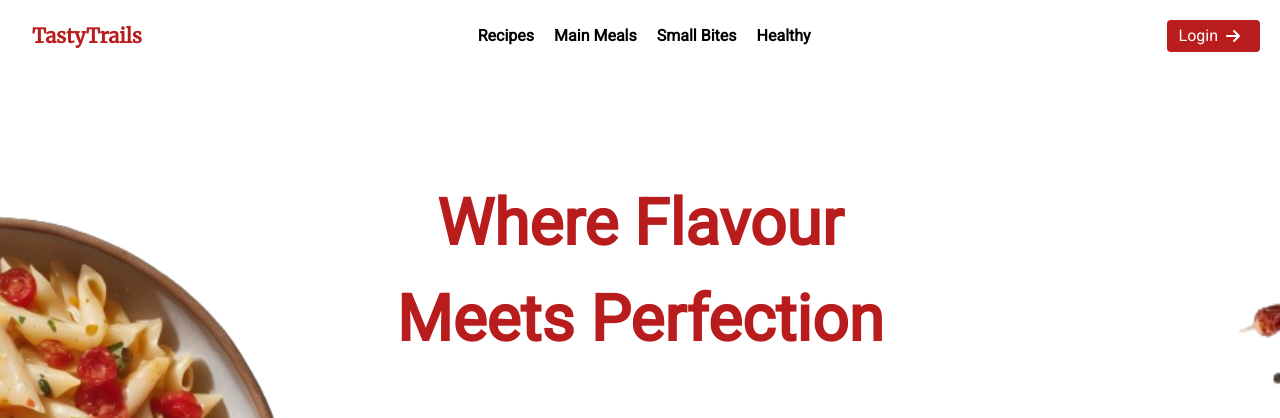
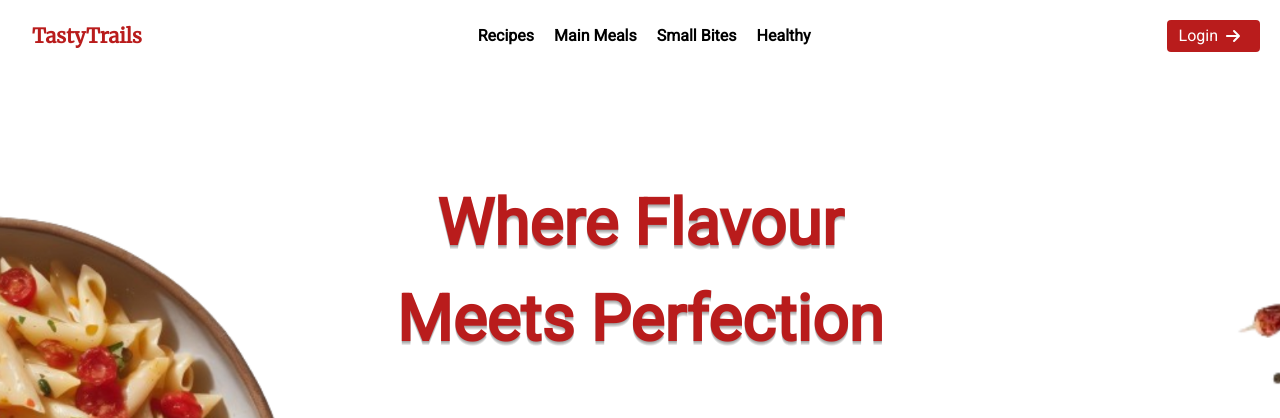
Before and after one commit to AlfiyaSiddique/TastyTrails, a React (Vite) app in the folder frontend/: page / in a window 1280 px wide. Shown: the top 418 px of the page. Built offline with nearby package versions, Linux system fonts and the light colour scheme; no server answers.

Commit message:
Update Landing.jsx (#149)
* Update Landing.jsx

* Update Landing.jsx

```diff
--- a/frontend/src/Pages/Landing.jsx
+++ b/frontend/src/Pages/Landing.jsx
@@ -57,12 +57,27 @@ const Landing = () => {
     <div className="min-h-screen" id="Landing">
       {/* -------------------------- Hero Section ----------------------  */}
       <section id="Hero" className="py-4 my-2">
-        <div className="min-h-screen flex justify-center items-start">
-          <h1 className="animated-text font-extrabold text-red-700 text-[4rem] text-center lg:mt-[5rem] md:w-[40%] sm:w-[60%] font-[Roboto]">
-            Where Flavour Meets Perfection
-          </h1>
-        </div>
-      </section>
+     <div className="min-h-screen flex justify-center items-start">
+  <h1
+    className="font-extrabold text-red-700 text-[4rem] text-center lg:mt-[5rem] md:w-[40%] sm:w-[60%] font-[Roboto] transition-transform duration-300"
+    style={{
+      transition: 'transform 0.3s ease',
+      textShadow: '0 1px 0 rgba(0,0,0,0.1), 0 2px 0 rgba(0,0,0,0.1), 0 3px 0 rgba(0,0,0,0.1), 0 4px 0 rgba(0,0,0,0.1)',
+    }}
+    onMouseEnter={(e) => {
+      e.currentTarget.style.transform = 'translateY(-5px)';
+      e.currentTarget.style.textShadow = '0 5px 15px rgba(0, 0, 0, 0.3)';
+    }}
+    onMouseLeave={(e) => {
+      e.currentTarget.style.transform = '';
+      e.currentTarget.style.textShadow = '';
+    }}
+  >
+    Where Flavour Meets Perfection
+  </h1>
+</div>
+
+    </section>
 
       {/* -------------------------- Features Section ----------------------  */}
       <section id="Fetaure" className="py-4 my-20 mx-8">
```
